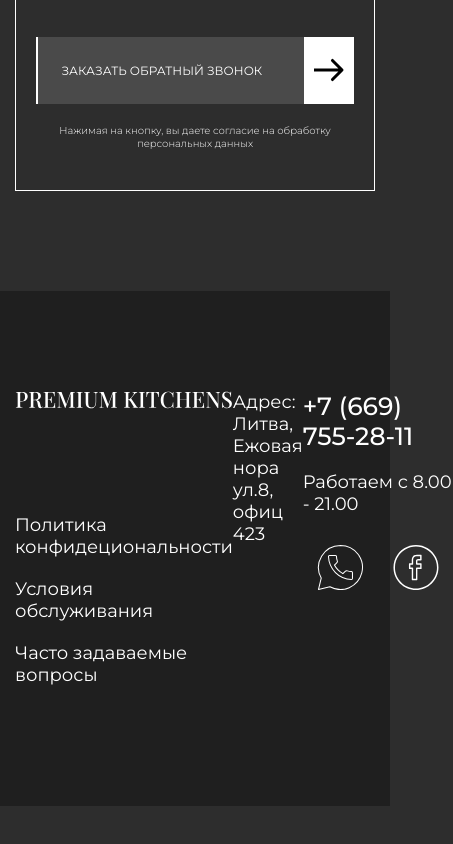
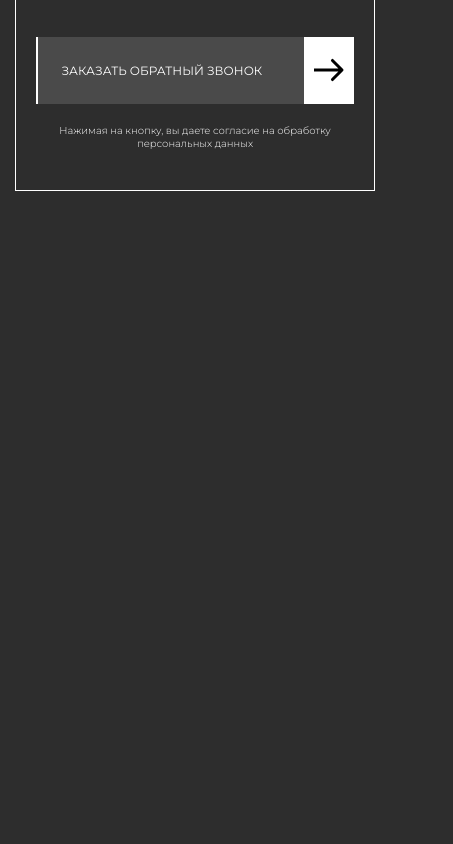
Before and after one commit to ivanprosyanik/PremiumKitchens, a website: page app/index.html in a window 390 px wide. Shown: the part 7573-8417 px from the top of the page, 453 px wide, since content can reach past the window. After the commit the page ends 7864 px from the top, so only its background shows below. Drawn offline with Linux system fonts and the light colour scheme.

Commit message:
make responsive for 1-st screen without footer v.2

```diff
--- a/app/index.html
+++ b/app/index.html
@@ -404,44 +404,8 @@
 </section>
 </main>
 
-<footer class="footer section-offset section--dark">
-  <div class="container">
-    <div class="footer__wrapper">
-      <div class="footer__links">
-        <a class="logo logo-link" href="#">
-          <img src="images/dist/logo.svg" width="275"  alt="Logotype">
-        </a>
-        <ul class="footer__list">
-          <li class="footer__item">
-            <a class="footer__link" href="#">Политика конфидециональности</a>
-          </li>
-          <li class="footer__item">
-            <a class="footer__link" href="#">Условия обслуживания</a>
-          </li>
-          <li class="footer__item">
-            <a class="footer__link" href="#">Часто задаваемые вопросы</a>
-          </li>
-        </ul>
-      </div>
-      <address class="footer__address">
-        Адрес: Литва, Ежовая нора
-        ул.8, офиц 423
-      </address>
-      <div class="footer__info">
-        <a class="footer__link footer__phone" href="tel:+76697552811">+7 (669) 755-28-11</a>
-        <span>Работаем с 8.00 - 21.00</span>
-        <ul class="footer__social">
-          <li class="footer__social-item">
-            <a class="footer__social-link icon icon--whatsapp" href="#"></a>
-          </li>
-          <li class="footer__social-item">
-            <a class="footer__social-link icon icon--facebook" href="#"></a>
-          </li>
-        </ul>
-      </div>
-    </div>
-  </div>
-</footer>
+
+
 </div>
 <script src="js/libs.min.js"></script>
 <script src="js/main.min.js"></script>
```
Also changed, not shown: app/html/global/_footer.html (+2 -2 lines), app/html/index.html (+2 -1 lines), dist/index.html.
